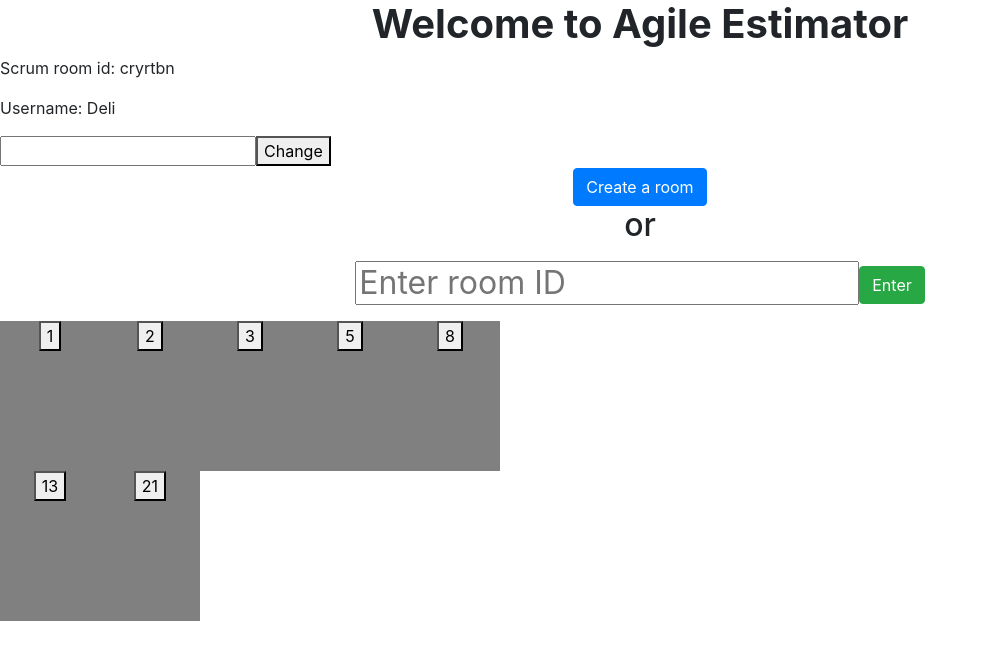
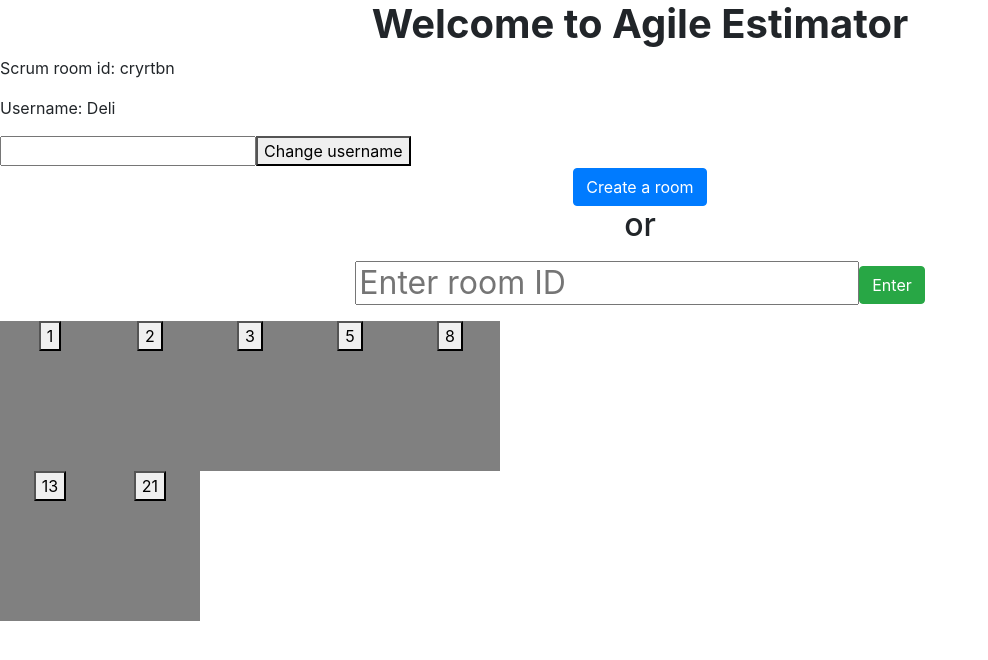
Before and after one commit to doguhanyeke/AgileEstimation, a React (Create React App) app in the folder client/: page / in a window 1280 px wide. Shown: the top 660 px of the page, without its empty margins (0-988 px from the left). Built offline with nearby package versions, Linux system fonts and the light colour scheme.

Commit message:
bug fix.

```diff
--- a/client/src/App.js
+++ b/client/src/App.js
@@ -30,7 +30,7 @@
       <div className="text-left">
         <form onSubmit={handleUserNameChange}>
         <input name="username"></input>
-        <button type="submit">Change</button>
+        <button type="submit">Change username</button>
         </form>
       </div>
 
--- a/client/src/components/CardSelection/CardsPanel.js
+++ b/client/src/components/CardSelection/CardsPanel.js
@@ -18,6 +18,7 @@
           }}>
               {cardScores.map( (score, ind) => {
                     return <Card
+                            key={score}
                             number={score + ""}
                             selected={selectedCardIndex === ind}
                             selectedColor={"red"}
```
Also changed, not shown: 1 other file (tests, documents, lock files or other folders).
